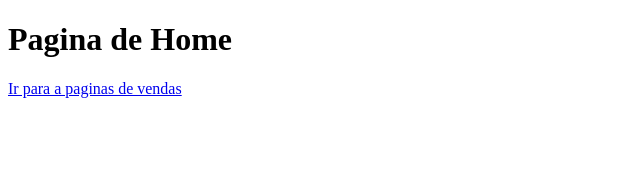
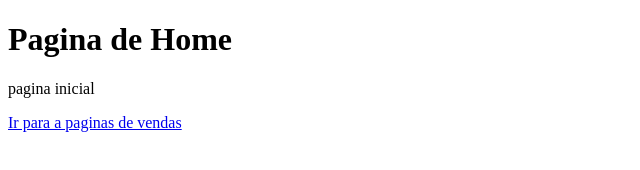
Before and after one commit to Caiique-esquiivell/aulagithub, a plain HTML site: page Site-de-vendas/index.html in a window 1280 px wide. Shown: the whole page, without its empty margins (0-640 px from the left). Drawn offline with Linux system fonts and the light colour scheme.

Commit message:
Acrescentado a pagina home

```diff
--- a/Site-de-vendas/index.html
+++ b/Site-de-vendas/index.html
@@ -7,6 +7,7 @@
 </head>
 <body>
     <h1>Pagina de Home</h1>
+    <p>pagina inicial</p>
     <a href="vendas.html">Ir para a paginas de vendas</a>
 </body>
 </html>
```
Also changed, not shown: Site-de-vendas/vendas.html (+1 -1 lines).
